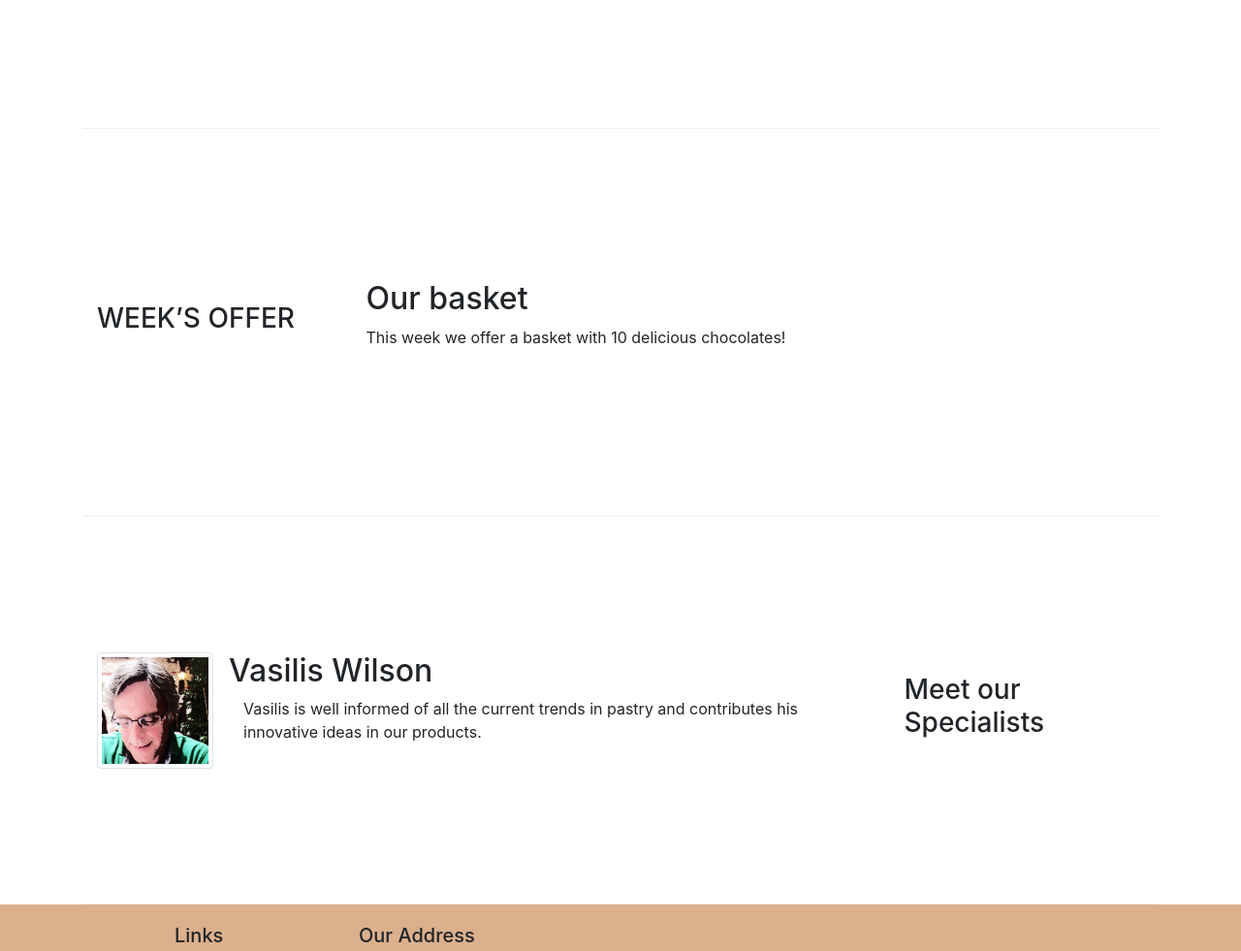
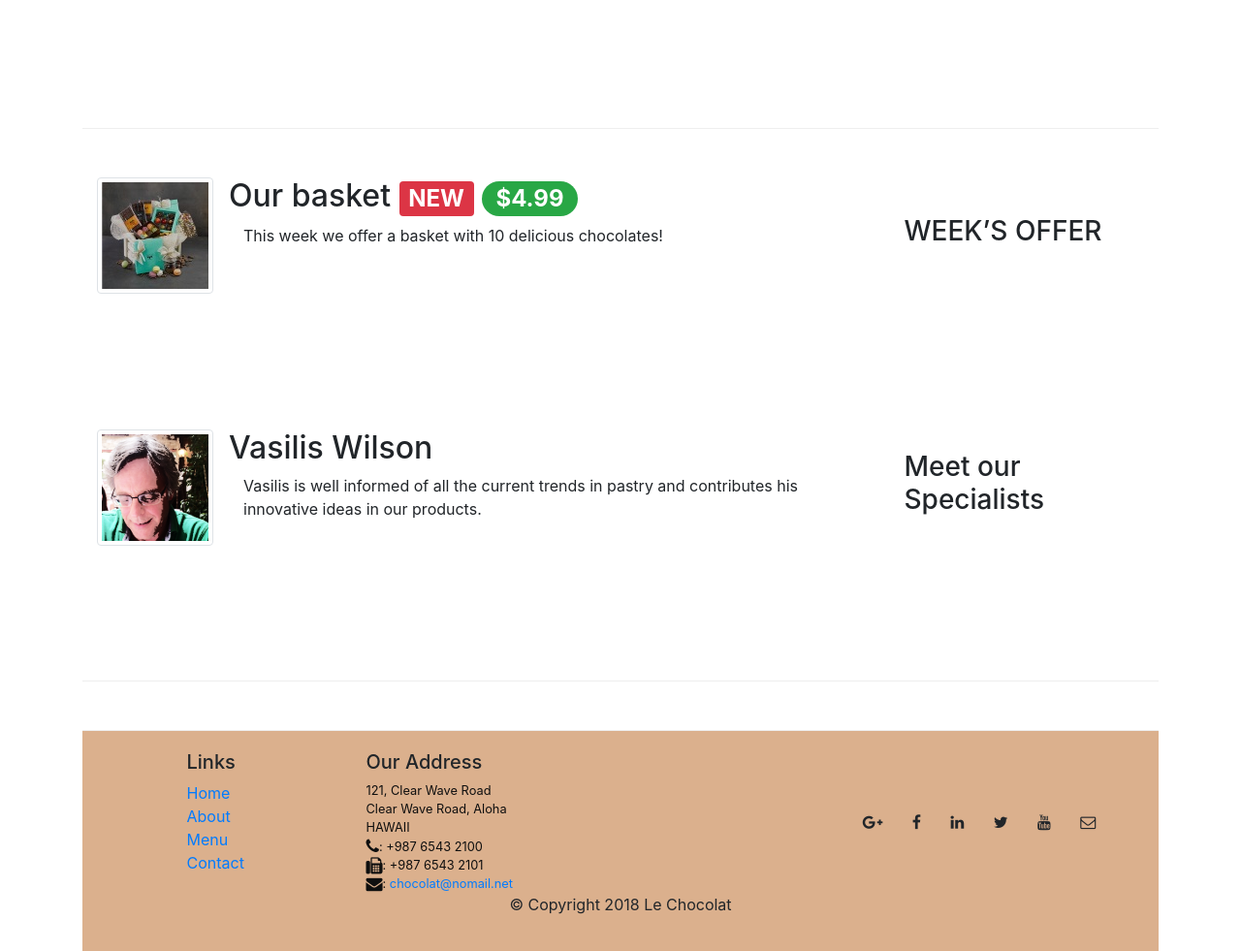
Before and after one commit to iheb89/leChocolat, a website: page index.html in a window 1280 px wide. Shown: the part 580-1561 px from the top of the page at 97% size. Drawn offline with nearby package versions, Linux system fonts and the light colour scheme.

Commit message:
Bootstrap Assignment 2

```diff
--- a/index.html
+++ b/index.html
@@ -73,15 +73,23 @@
         </div>
 
 
-        <div class="row row-content align-items-center">
+        <div class="row flex-row-reverse row-content align-items-center">
 
             <div class="col-sm-4 col-md-3">
                 <h3>WEEK’S OFFER</h3>
             </div>
             <div class="col-sm col-md">
-                <h2>Our basket</h2>
-                <p class="d-none d-sm-block">This week we offer a basket with 10 delicious chocolates! </p>
-            </div>
+                <div class="media">
+                    <img class="d-flex mr-3 img-thumbnail align-self-center"
+                    src="images/promotion.jpg" alt="our basket">
+                    <div class="media-body">
+                    <h2 class="mt-0">Our basket
+                        <span class="badge badge-danger">NEW</span>
+                        <span class="badge badge-pill badge-success">$4.99</span>
+                    </h2>
+                    <p class="col d-none d-md-block">This week we offer a basket with 10 delicious chocolates!</p>
+                    </div>
+                    </div>
         </div>
 
         <div class="row flex-row-reverse row-content align-items-center">
```
